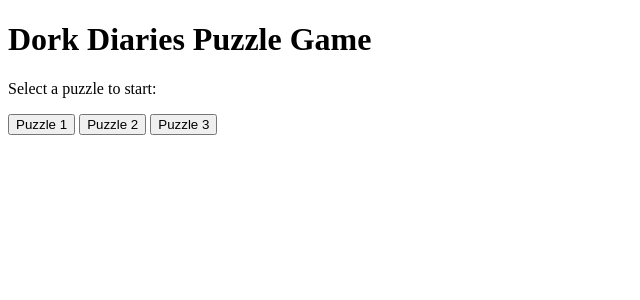
After one commit to maryammaz/FlashyImaginaryPacket, a Flask app: page /puzzle_game in a window 1280 px wide. The commit adds this page. Shown: the top 300 px of the page, without its empty margins (0-640 px from the left). Run offline with Flask 3, Linux system fonts and the light colour scheme.

Commit message:
added 5 different puzzles for our last game, and i created the code for html, js, and main so it should run properly

```diff
--- a/main.py
+++ b/main.py
@@ -47,6 +47,11 @@
     scrambled_word, word = get_scrambled_word()
     return render_template('unscramble.html', scrambled_word=list(scrambled_word), correct_word=word)
 
+# Route for the puzzle games
+@app.route("/puzzle_game")
+def puzzle_game():
+    return render_template("puzzle.html")
+
 # Route for Tic Tac Toe move handling
 @app.route("/move", methods=["POST"])
 def make_move():
--- /dev/null
+++ b/static/js/puzzle.js
@@ -0,0 +1,81 @@
+let puzzleImages = [
+    'static/images/dork_diaries_1.jpg', // 12 pieces
+    'static/images/dork_diaries_2.jpg', // 15 pieces
+    'static/images/dork_diaries_3.jpg', // 15 pieces
+    'static/images/dork_diaries_4.jpg', // 12 pieces
+    'static/images/dork_diaries_5.jpg'  // 12 pieces
+];
+
+let puzzlePiecesCount = [12, 15, 15, 12, 12];
+
+let selectedPuzzleIndex = null;
+
+function startPuzzle(puzzleNumber) {
+    selectedPuzzleIndex = puzzleNumber - 1;
+    const puzzleImage = puzzleImages[selectedPuzzleIndex];
+    const piecesCount = puzzlePiecesCount[selectedPuzzleIndex];
+    createPuzzle(puzzleImage, piecesCount);
+}
+
+function createPuzzle(imageSrc, piecesCount) {
+    const container = document.getElementById('puzzle-container');
+    container.innerHTML = ''; // Clear any previous puzzle
+
+    let puzzleWidth = 0;
+    let puzzleHeight = 0;
+
+    // Determine the puzzle layout (12 or 15 pieces)
+    if (piecesCount === 12) {
+        puzzleWidth = 3; // 3x4 grid
+        puzzleHeight = 4;
+    } else if (piecesCount === 15) {
+        puzzleWidth = 5; // 5x3 grid
+        puzzleHeight = 3;
+    }
+
+    // Create puzzle pieces
+    const puzzlePieceWidth = 100;
+    const puzzlePieceHeight = 100;
+
+    for (let i = 0; i < piecesCount; i++) {
+        let piece = document.createElement('div');
+        piece.classList.add('puzzle-piece');
+        piece.style.backgroundImage = `url(${imageSrc})`;
+        piece.style.backgroundSize = `${puzzlePieceWidth * puzzleWidth}px ${puzzlePieceHeight * puzzleHeight}px`;
+
+        let row = Math.floor(i / puzzleWidth);
+        let col = i % puzzleWidth;
+
+        piece.style.backgroundPosition = `-${col * puzzlePieceWidth}px -${row * puzzlePieceHeight}px`;
+        piece.setAttribute('data-index', i);
+        piece.draggable = true;
+
+        piece.addEventListener('dragstart', dragStart);
+        piece.addEventListener('dragover', dragOver);
+        piece.addEventListener('drop', drop);
+
+        container.appendChild(piece);
+    }
+}
+
+function dragStart(e) {
+    e.dataTransfer.setData('text', e.target.dataset.index);
+}
+
+function dragOver(e) {
+    e.preventDefault();
+}
+
+function drop(e) {
+    e.preventDefault();
+    const draggedIndex = e.dataTransfer.getData('text');
+    const draggedPiece = document.querySelector(`[data-index='${draggedIndex}']`);
+
+    const targetIndex = e.target.dataset.index;
+    const targetPiece = document.querySelector(`[data-index='${targetIndex}']`);
+
+    // Swap the background positions
+    let temp = draggedPiece.style.backgroundPosition;
+    draggedPiece.style.backgroundPosition = targetPiece.style.backgroundPosition;
+    targetPiece.style.backgroundPosition = temp;
+}
--- a/templates/index.html
+++ b/templates/index.html
@@ -18,6 +18,10 @@
     <button id="flipButton">Flip Case</button>
     <p>Result: <span id="result"></span></p>
   </div>
+  <div class="container">
+    <h1>Play Puzzle Game</h1>
+    <a href="/puzzle_game"><button>Start Puzzle</button></a>
+  </div>
   <script src="{{ url_for('static', filename='script.js') }}"></script>
 </body>
 </html>
--- /dev/null
+++ b/templates/puzzle.html
@@ -0,0 +1,35 @@
+<!DOCTYPE html>
+<html lang="en">
+<head>
+    <meta charset="UTF-8">
+    <meta name="viewport" content="width=device-width, initial-scale=1.0">
+    <title>Dork Diaries Puzzle Game</title>
+    <style>
+        #puzzle-container {
+            display: grid;
+            grid-template-columns: repeat(4, 100px); /* Adjust number of columns based on puzzle size */
+            grid-gap: 2px;
+            margin-top: 20px;
+        }
+        .puzzle-piece {
+            width: 100px;
+            height: 100px;
+            cursor: pointer;
+            border: 1px solid #ddd;
+        }
+        .hidden {
+            visibility: hidden;
+        }
+    </style>
+</head>
+<body>
+    <h1>Dork Diaries Puzzle Game</h1>
+    <p>Select a puzzle to start:</p>
+    <button onclick="startPuzzle(1)">Puzzle 1</button>
+    <button onclick="startPuzzle(2)">Puzzle 2</button>
+    <button onclick="startPuzzle(3)">Puzzle 3</button>
+
+    <div id="puzzle-container"></div>
+    <script src="puzzle.js"></script>
+</body>
+</html>
```
Also changed, not shown: static/images/dork_diaries_1.jpg (added), static/images/dork_diaries_2.jpg (added), static/images/dork_diaries_3.jpg (added), static/images/dork_diaries_4.jpg (added), static/images/dork_diaries_5.jpg (added).
